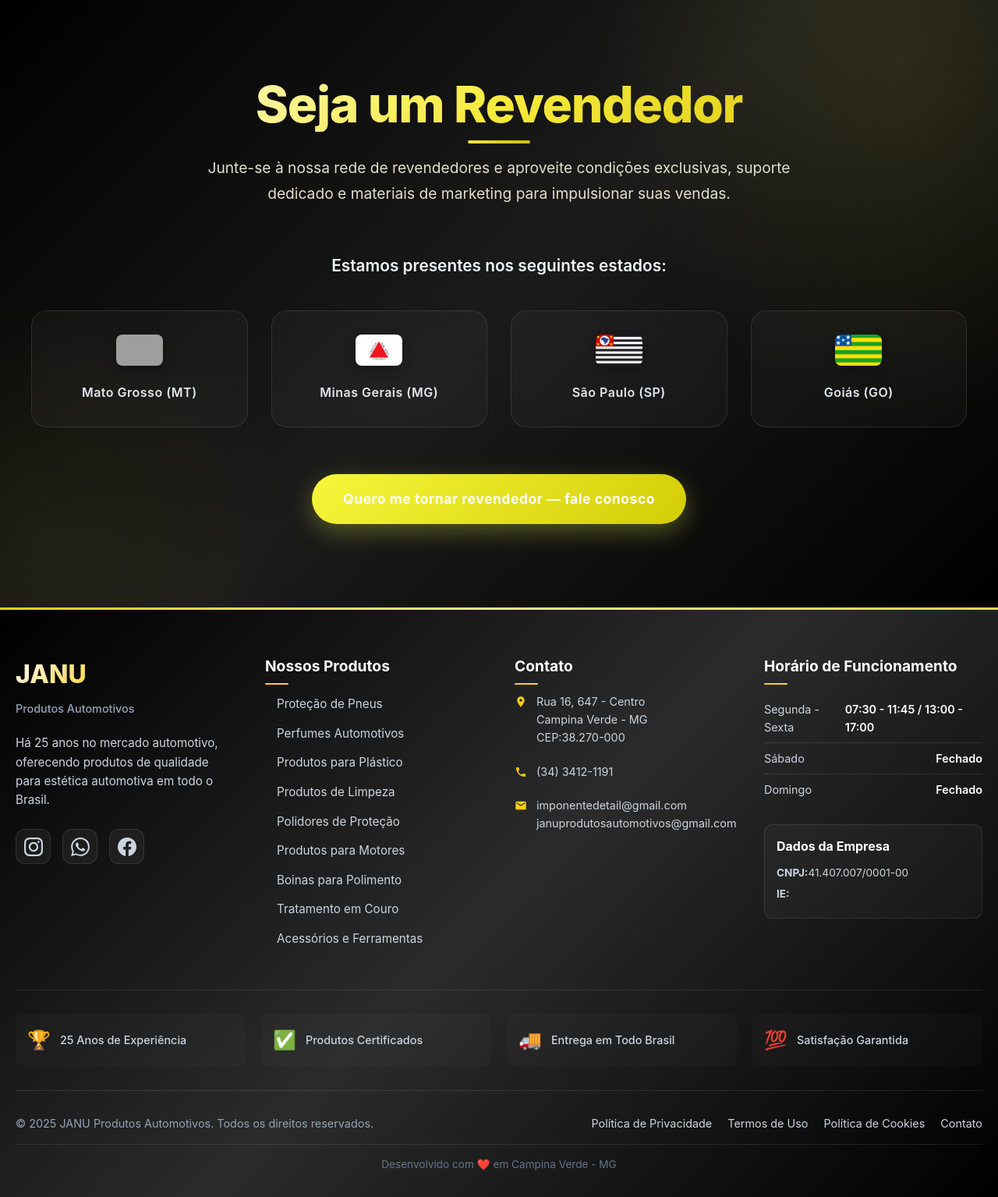
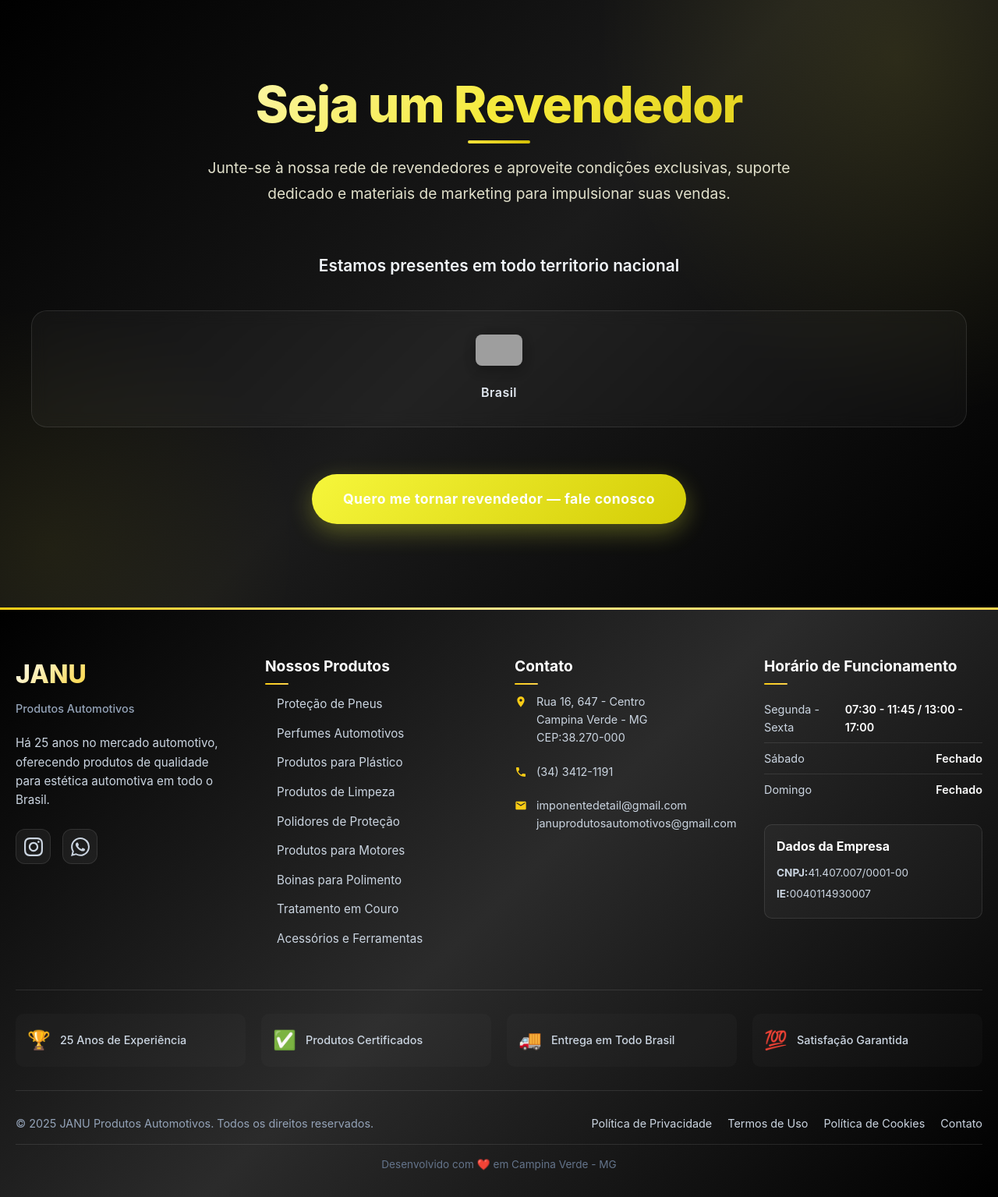
Before and after one commit to KaikVieira/Januprodutos, a Django app: page / in a window 1280 px wide. Shown: the part 2361-3896 px from the top of the page at 78% size. Run offline with Django 5.2, Linux system fonts and the light colour scheme; grey boxes are pictures that could not be loaded.

Commit message:
Atualiza layout do footer e remove link do telefone

```diff
--- a/polls/static/polls/produtos.css
+++ b/polls/static/polls/produtos.css
@@ -1347,7 +1347,7 @@ body {
 
 /* Links principais */
 .mobile-nav .nav-link {
-  color: white;
+  color: black;
   text-decoration: none;
   font-size: 1.1rem;
   padding: 10px 0;
--- a/polls/templates/polls/index.html
+++ b/polls/templates/polls/index.html
@@ -14,7 +14,7 @@
 
   <section class="hero">
     <video id="video-hero" autoplay muted loop playsinline class="hero-video">
-        <source src="{% static 'polls/assets/jetta.mp4' %}" type="video/mp4">
+        <source src="{% static 'polls/assets/pretinhojanu.mp4' %}" type="video/mp4">
       Seu navegador não suporta vídeo em HTML5.
     </video>
 
@@ -106,25 +106,12 @@
   <h2>Seja um Revendedor</h2>
   <p>Junte-se à nossa rede de revendedores e aproveite condições exclusivas, suporte dedicado e materiais de marketing para impulsionar suas vendas.</p>
 
-  <p>Estamos presentes nos seguintes estados:</p>
+  <p>Estamos presentes em todo territorio nacional</p>
   <div class="estados-revendedores">
     <div class="estado">
-      <img src="https://upload.wikimedia.org/wikipedia/commons/0/0b/Bandeira_de_Mato_Grosso.svg" alt="Mato Grosso" />
-      <span>Mato Grosso (MT)</span>
+      <img src="https://upload.wikimedia.org/wikipedia/commons/b/be/Mapa_do_Brasil_com_a_Bandeira_Nacional.png" alt="Mato Grosso" />
+      <span>Brasil</span>
     </div>
-    <div class="estado">
-      <img src="{% static 'polls/img/MG.png' %}" alt="Minas Gerais" />
-      <span>Minas Gerais (MG)</span>
-    </div>
-        <div class="estado">
-      <img src="{% static 'polls/img/sp.png' %}" alt="São Paulo" />
-  <span>São Paulo (SP)</span>
-</div>
-<div class="estado">
-  <img src="{% static 'polls/img/goias.png' %}" alt="Goiás" />
-  <span>Goiás (GO)</span>
-</div>
-
   </div>
 
  <p style="margin-top: 30px;">
@@ -151,7 +138,7 @@
           para estética automotiva em todo o Brasil.
         </p>
         <div class="footer-social">
-          <a href="https://instagram.com/januprodutos" target="_blank" aria-label="Instagram">
+          <a href="https://www.instagram.com/produtosjanu?igsh=MWE3M2FhaWJ6NzViaA==" target="_blank" aria-label="Instagram">
             <svg width="24" height="24" viewBox="0 0 24 24" fill="currentColor">
               <path d="M12 2.163c3.204 0 3.584.012 4.85.07 3.252.148 4.771 1.691 4.919 4.919.058 1.265.069 1.645.069 4.849 0 3.205-.012 3.584-.069 4.849-.149 3.225-1.664 4.771-4.919 4.919-1.266.058-1.644.07-4.85.07-3.204 0-3.584-.012-4.849-.07-3.26-.149-4.771-1.699-4.919-4.92-.058-1.265-.07-1.644-.07-4.849 0-3.204.013-3.583.07-4.849.149-3.227 1.664-4.771 4.919-4.919 1.266-.057 1.645-.069 4.849-.069zm0-2.163c-3.259 0-3.667.014-4.947.072-4.358.2-6.78 2.618-6.98 6.98-.059 1.281-.073 1.689-.073 4.948 0 3.259.014 3.668.072 4.948.2 4.358 2.618 6.78 6.98 6.98 1.281.058 1.689.072 4.948.072 3.259 0 3.668-.014 4.948-.072 4.354-.2 6.782-2.618 6.979-6.98.059-1.28.073-1.689.073-4.948 0-3.259-.014-3.667-.072-4.947-.196-4.354-2.617-6.78-6.979-6.98-1.281-.059-1.69-.073-4.949-.073zm0 5.838c-3.403 0-6.162 2.759-6.162 6.162s2.759 6.163 6.162 6.163 6.162-2.759 6.162-6.163c0-3.403-2.759-6.162-6.162-6.162zm0 10.162c-2.209 0-4-1.79-4-4 0-2.209 1.791-4 4-4s4 1.791 4 4c0 2.21-1.791 4-4 4zm6.406-11.845c-.796 0-1.441.645-1.441 1.44s.645 1.44 1.441 1.44c.795 0 1.439-.645 1.439-1.44s-.644-1.44-1.439-1.44z"/>
             </svg>
@@ -161,14 +148,8 @@
               <path d="M17.472 14.382c-.297-.149-1.758-.867-2.03-.967-.273-.099-.471-.148-.67.15-.197.297-.767.966-.94 1.164-.173.199-.347.223-.644.075-.297-.15-1.255-.463-2.39-1.475-.883-.788-1.48-1.761-1.653-2.059-.173-.297-.018-.458.13-.606.134-.133.298-.347.446-.52.149-.174.198-.298.298-.497.099-.198.05-.371-.025-.52-.075-.149-.669-1.612-.916-2.207-.242-.579-.487-.5-.669-.51-.173-.008-.371-.01-.57-.01-.198 0-.52.074-.792.372-.272.297-1.04 1.016-1.04 2.479 0 1.462 1.065 2.875 1.213 3.074.149.198 2.096 3.2 5.077 4.487.709.306 1.262.489 1.694.625.712.227 1.36.195 1.871.118.571-.085 1.758-.719 2.006-1.413.248-.694.248-1.289.173-1.413-.074-.124-.272-.198-.57-.347m-5.421 7.403h-.004a9.87 9.87 0 01-5.031-1.378l-.361-.214-3.741.982.998-3.648-.235-.374a9.86 9.86 0 01-1.51-5.26c.001-5.45 4.436-9.884 9.888-9.884 2.64 0 5.122 1.03 6.988 2.898a9.825 9.825 0 012.893 6.994c-.003 5.45-4.437 9.884-9.885 9.884m8.413-18.297A11.815 11.815 0 0012.05 0C5.495 0 .16 5.335.157 11.892c0 2.096.547 4.142 1.588 5.945L.057 24l6.305-1.654a11.882 11.882 0 005.683 1.448h.005c6.554 0 11.89-5.335 11.893-11.893A11.821 11.821 0 0020.885 3.488"/>
             </svg>
           </a>
-          <a href="https://facebook.com/januprodutos" target="_blank" aria-label="Facebook">
-            <svg width="24" height="24" viewBox="0 0 24 24" fill="currentColor">
-              <path d="M24 12.073c0-6.627-5.373-12-12-12s-12 5.373-12 12c0 5.99 4.388 10.954 10.125 11.854v-8.385H7.078v-3.47h3.047V9.43c0-3.007 1.792-4.669 4.533-4.669 1.312 0 2.686.235 2.686.235v2.953H15.83c-1.491 0-1.956.925-1.956 1.874v2.25h3.328l-.532 3.47h-2.796v8.385C19.612 23.027 24 18.062 24 12.073z"/>
-            </svg>
-          </a>
         </div>
       </div>
-
 
       <!-- Coluna de Produtos -->
       <div class="footer-column">
@@ -206,7 +187,7 @@
               <path d="M6.62 10.79c1.44 2.83 3.76 5.14 6.59 6.59l2.2-2.2c.27-.27.67-.36 1.02-.24 1.12.37 2.33.57 3.57.57.55 0 1 .45 1 1V20c0 .55-.45 1-1 1-9.39 0-17-7.61-17-17 0-.55.45-1 1-1h3.5c.55 0 1 .45 1 1 0 1.25.2 2.45.57 3.57.11.35.03.74-.25 1.02l-2.2 2.2z"/>
             </svg>
             <div>
-              <p>(34) 3412-1191</p>
+              <p><span>(34)</span> <span>3412-1191</span></p>
             </div>
           </div>
 
@@ -242,7 +223,7 @@
         <div class="cnpj-info">
           <h5>Dados da Empresa</h5>
           <p><strong>CNPJ:</strong>41.407.007/0001-00</p>
-          <p><strong>IE:</strong> </p>
+          <p><strong>IE:</strong>0040114930007</p>
         </div>
       </div>
     </div>
@@ -286,9 +267,9 @@
   const video = document.getElementById('video-hero');
 
   const videoList = [
-  '/static/polls/assets/jetta.mp4',
-  '/static/polls/assets/saveiro.mp4',
-  '/static/polls/assets/fastglow.mp4'
+  '/static/polls/assets/pretinhojanu.mp4',
+  '/static/polls/assets/thunder.mp4',
+  '/static/polls/assets/jetmonster.mp4'
 ];
 
 
```
Also changed, not shown: 3 other files.
